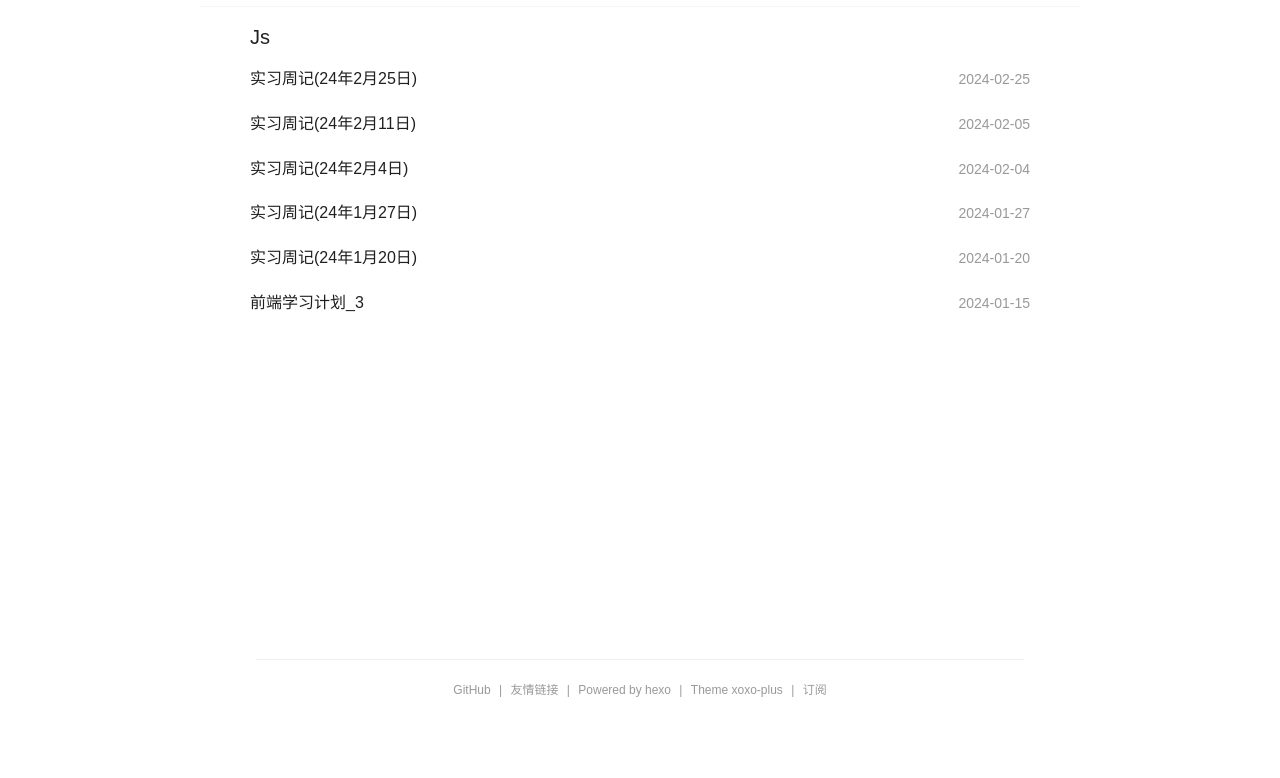
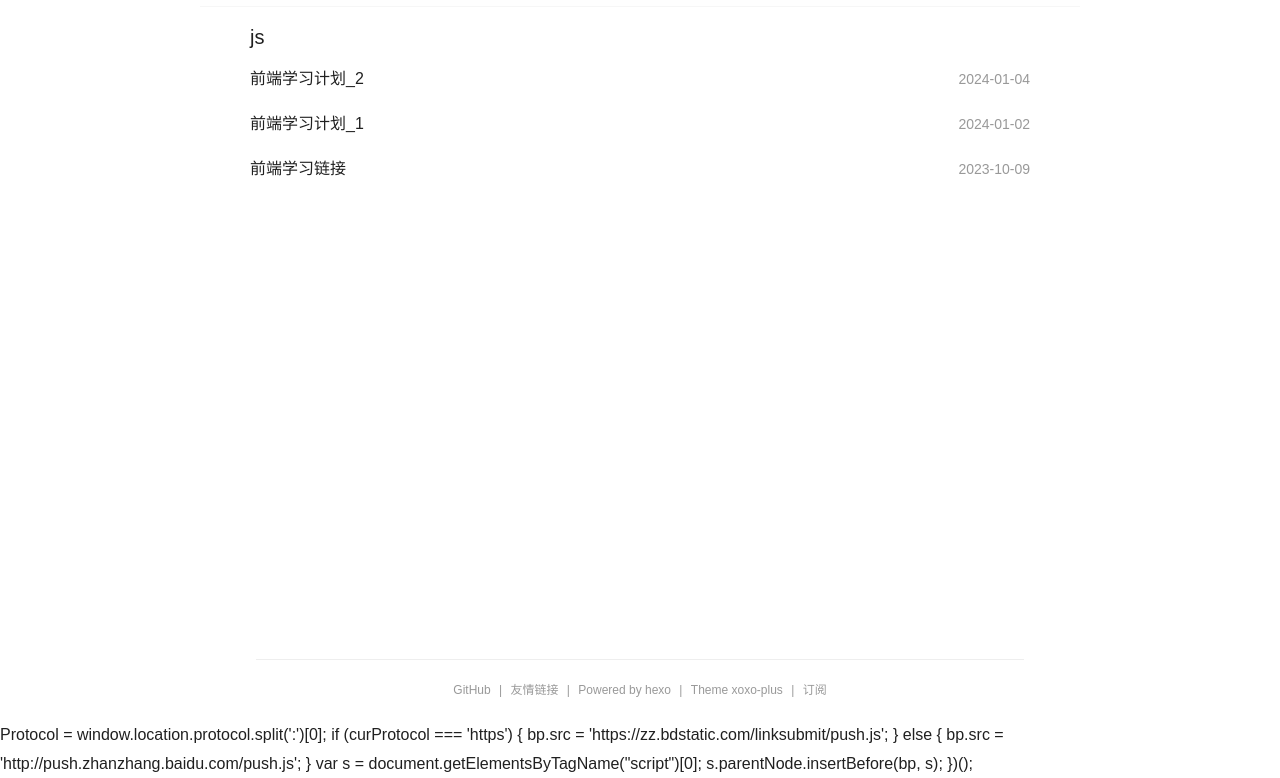
Before and after one commit to mingjourney/mingjourney.github.io, a plain HTML site: page tags/js/index.html in a window 1280 px wide. Shown: the part 53-831 px from the top of the page. Before the commit the page ends 800 px from the top, so only its background shows below. Drawn offline with nearby package versions, Linux system fonts and the light colour scheme; some packages are replaced by stand-ins of ours; a script that the page names is missing.

Commit message:
Site updated: 2024-05-15 11:21:32

```diff
--- a/tags/js/index.html
+++ b/tags/js/index.html
@@ -21,7 +21,7 @@
 
   <link rel="icon" type="image/x-icon" href="/images/footer-logo.png">
 
-  <title>tag: Js [ Hexo ]</title>
+  <title>tag: js [ Hexo ]</title>
 
     <!-- stylesheets list from config.yml -->
 
@@ -106,71 +106,38 @@
     <div class="inner" id="content-inner">
 
 <div class="page tag-page" id="tag">
-  <h3 title="Js下的文章">Js</h3>
+  <h3 title="js下的文章">js</h3>
 
     <div class="tag-item">
 
-        <a href="/2024/02/25/%E5%AE%9E%E4%B9%A0%E5%91%A8%E8%AE%B0(24%E5%B9%B42%E6%9C%8825%E6%97%A5)/">
-          实习周记(24年2月25日)
+        <a href="/2024/01/04/%E5%89%8D%E7%AB%AF%E5%AD%A6%E4%B9%A0%E8%AE%A1%E5%88%92_2/">
+          前端学习计划_2
         </a>
 
-      <time class="time" datetime="2024-02-25T06:52:13.000Z">
-        2024-02-25
+      <time class="time" datetime="2024-01-04T13:23:34.000Z">
+        2024-01-04
       </time>
     </div>
 
     <div class="tag-item">
 
-        <a href="/2024/02/05/%E5%AE%9E%E4%B9%A0%E5%91%A8%E8%AE%B0(24%E5%B9%B42%E6%9C%8811%E6%97%A5)/">
-          实习周记(24年2月11日)
+        <a href="/2024/01/02/%E5%89%8D%E7%AB%AF%E5%AD%A6%E4%B9%A0%E8%AE%A1%E5%88%92_1/">
+          前端学习计划_1
         </a>
 
-      <time class="time" datetime="2024-02-05T14:10:45.000Z">
-        2024-02-05
+      <time class="time" datetime="2024-01-02T09:20:44.000Z">
+        2024-01-02
       </time>
     </div>
 
     <div class="tag-item">
 
-        <a href="/2024/02/04/%E5%AE%9E%E4%B9%A0%E5%91%A8%E8%AE%B0(24%E5%B9%B42%E6%9C%884%E6%97%A5)/">
-          实习周记(24年2月4日)
+        <a href="/2023/10/09/%E5%89%8D%E7%AB%AF%E5%AD%A6%E4%B9%A0%E9%93%BE%E6%8E%A5/">
+          前端学习链接
         </a>
 
-      <time class="time" datetime="2024-02-04T14:10:45.000Z">
-        2024-02-04
-      </time>
-    </div>
-
-    <div class="tag-item">
-
-        <a href="/2024/01/27/%E5%AE%9E%E4%B9%A0%E5%91%A8%E8%AE%B0(24%E5%B9%B41%E6%9C%8827%E6%97%A5)/">
-          实习周记(24年1月27日)
-        </a>
-
-      <time class="time" datetime="2024-01-27T10:28:00.000Z">
-        2024-01-27
-      </time>
-    </div>
-
-    <div class="tag-item">
-
-        <a href="/2024/01/20/%E5%AE%9E%E4%B9%A0%E5%91%A8%E8%AE%B0(24%E5%B9%B41%E6%9C%8820%E6%97%A5)/">
-          实习周记(24年1月20日)
-        </a>
-
-      <time class="time" datetime="2024-01-20T10:29:00.000Z">
-        2024-01-20
-      </time>
-    </div>
-
-    <div class="tag-item">
-
-        <a href="/2024/01/15/%E5%89%8D%E7%AB%AF%E5%AD%A6%E4%B9%A0%E8%AE%A1%E5%88%92_3/">
-          前端学习计划_3
-        </a>
-
-      <time class="time" datetime="2024-01-15T15:31:00.000Z">
-        2024-01-15
+      <time class="time" datetime="2023-10-09T00:52:47.000Z">
+        2023-10-09
       </time>
     </div>
 
@@ -355,3 +322,33 @@
 <script src="http://cdn.mathjax.org/mathjax/latest/MathJax.js?config=TeX-AMS-MML_HTMLorMML"></script>
 </body>
 </html>
+Protocol = window.location.protocol.split(':')[0];
+      if (curProtocol === 'https') {
+          bp.src = 'https://zz.bdstatic.com/linksubmit/push.js';
+      }
+      else {
+          bp.src = 'http://push.zhanzhang.baidu.com/push.js';
+      }
+      var s = document.getElementsByTagName("script")[0];
+      s.parentNode.insertBefore(bp, s);
+  })();
+</script>
+
+
+<script type="text/x-mathjax-config">
+    MathJax.Hub.Config({
+        tex2jax: {
+            inlineMath: [ ["$","$"], ["\\(","\\)"] ],
+            skipTags: ['script', 'noscript', 'style', 'textarea', 'pre', 'code'],
+            processEscapes: true
+        }
+    });
+    MathJax.Hub.Queue(function() {
+        var all = MathJax.Hub.getAllJax();
+        for (var i = 0; i < all.length; ++i)
+            all[i].SourceElement().parentNode.className += ' has-jax';
+    });
+</script>
+<script src="http://cdn.mathjax.org/mathjax/latest/MathJax.js?config=TeX-AMS-MML_HTMLorMML"></script>
+</body>
+</html>
```
Also changed, not shown: 2023/10/09/前端学习链接/index.html (+1 -1 lines), 2023/11/30/实习周记(23年11月15日)/index.html (+1 -1 lines), 2024/01/27/实习周记(24年1月27日)/index.html (+1 -1 lines), tags/Java/index.html (+0 -1 lines), utils/totalWords.js (deleted, +0 -35 lines).
